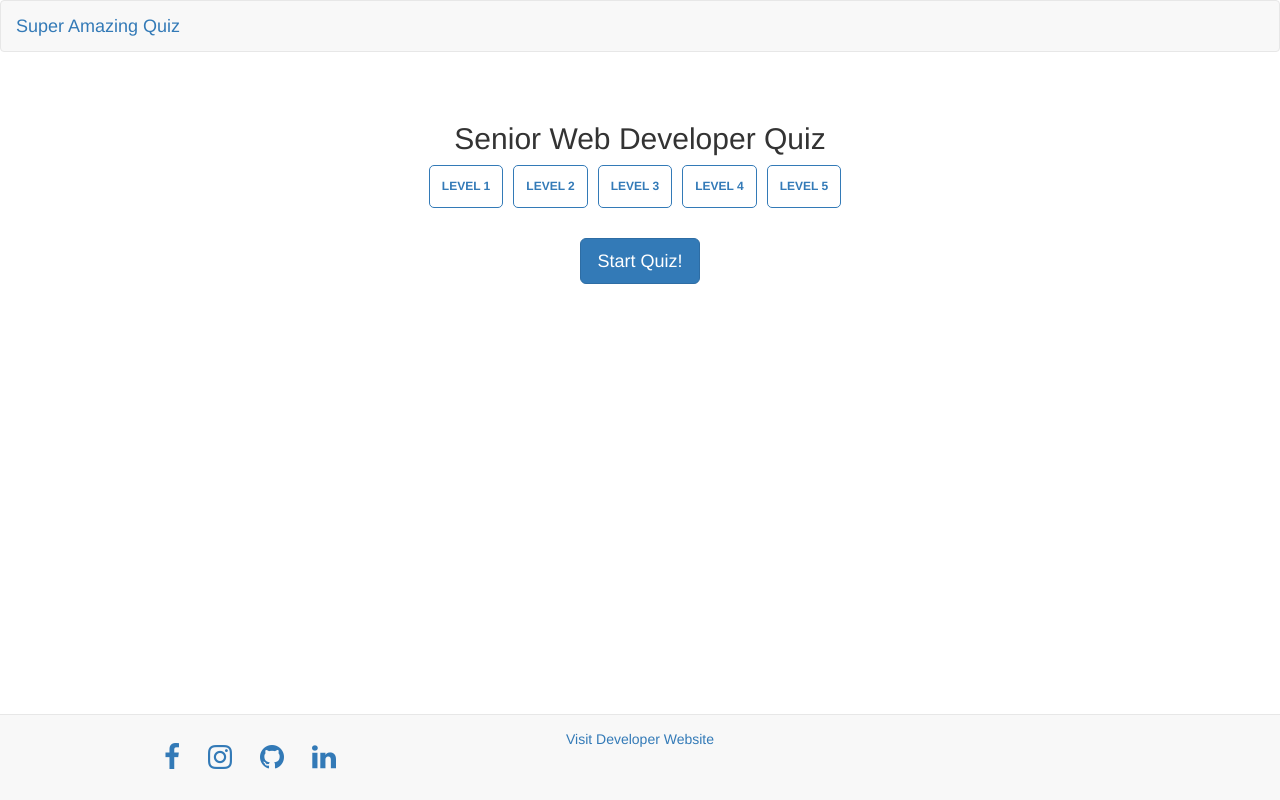
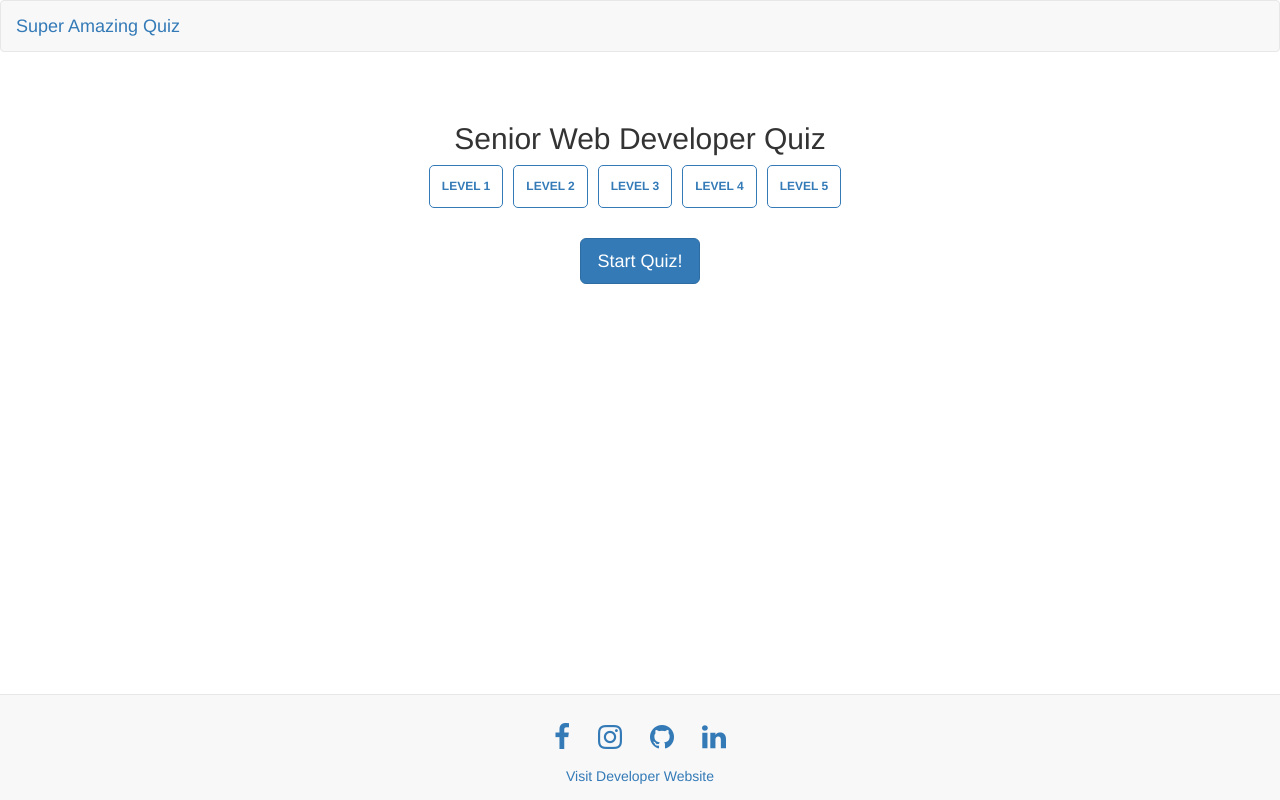
Before and after one commit to ssilve1989/DeveloperQuiz, a website: page index.html in a window 1280 px wide. Drawn offline with nearby package versions, Linux system fonts and the light colour scheme; some packages are replaced by stand-ins of ours; a script that the page names is missing.

Commit message:
footer column width fix

```diff
--- a/index.html
+++ b/index.html
@@ -30,7 +30,7 @@
         <div class="container text-center">
             <section class="row">
                 <h1 class="sr-only">Footer</h1>
-                <div id="social-networks" class="col-md-4">
+                <div id="social-networks" class="col-md-4 col-lg-12">
                     <ul>
                         <li>
                             <a href="http://www.facebook.com/steve.silvestri.33" target="_blank">
@@ -54,7 +54,7 @@
                         </li>
                     </ul>
                 </div>
-                <div class="col-md-4">
+                <div class="col-md-4 col-lg-12">
                     <!--<a ui-sref="contact">Report a Bug</a>
                     &nbsp;&nbsp;-->
                     <a href="http://ssilve1989.github.io" target="_blank">Visit Developer Website</a>
```
